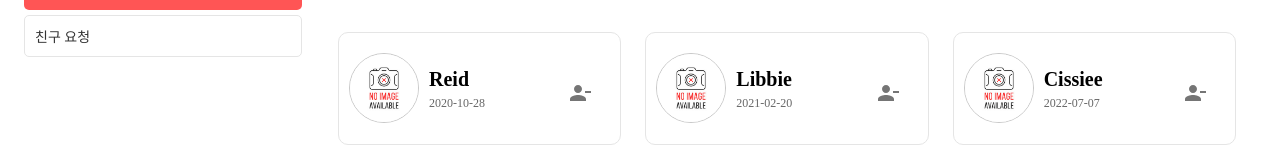
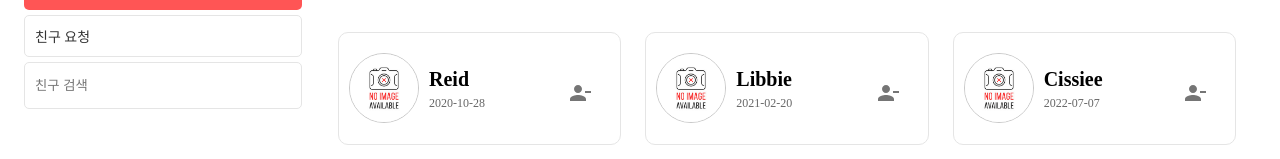
Before and after one commit to reunal/WiShare_Front, a React (Create React App) app: page /friend in a window 1280 px wide. Shown: the part 278-437 px from the top of the page. Built offline with nearby package versions, Linux system fonts and the light colour scheme; a web font is replaced by a local one.

Commit message:
친구검색폼

```diff
--- a/src/components/friend/FriendSideBar.tsx
+++ b/src/components/friend/FriendSideBar.tsx
@@ -1,6 +1,7 @@
-import React from 'react';
+import React, { KeyboardEvent, useRef, useState, ChangeEvent } from 'react';
 import SideBar from '../navbar/SideBar';
 import { StyledPageChangeButton } from '../../styles/CommonStyled';
+import { StyledFriendSearch } from '../../styles/friend/StyledFriend';
 
 interface CheckProps {
 	check: boolean;
@@ -8,12 +9,29 @@ interface CheckProps {
 }
 
 const FriendSideBar = ({ check, setCheck }: CheckProps): JSX.Element => {
+	const [text, setText] = useState<string>('');
+	const inputRef = useRef<HTMLInputElement>(null);
+
+	const onChange = (e: ChangeEvent<HTMLInputElement>) => {
+		setText(e.target.value);
+	};
+
 	const onChangeReceiveCheck = () => {
 		setCheck(true);
 	};
 
 	const onChangeSendCheck = () => {
 		setCheck(false);
+	};
+
+	const handleKeyPress = (e: KeyboardEvent<HTMLInputElement>) => {
+		if (e.key === 'Enter') {
+			if (text === '') {
+				alert('친구 이름을 입력해주세요');
+			}
+
+			window.console.log(text);
+		}
 	};
 
 	return (
@@ -25,6 +43,13 @@ const FriendSideBar = ({ check, setCheck }: CheckProps): JSX.Element => {
 			<StyledPageChangeButton color={check === true ? undefined : '#ff5555'} onClick={onChangeSendCheck}>
 				친구 요청
 			</StyledPageChangeButton>
+			<StyledFriendSearch
+				type="text"
+				placeholder="친구 검색"
+				onChange={onChange}
+				onKeyPress={handleKeyPress}
+				ref={inputRef}
+			/>
 		</SideBar>
 	);
 };
--- a/src/styles/friend/StyledFriend.tsx
+++ b/src/styles/friend/StyledFriend.tsx
@@ -87,6 +87,13 @@ export const FriendRequestCard = styled.div`
 	}
 `;
 
+export const StyledFriendSearch = styled.input`
+	width: 100%;
+	padding: 15px 10px;
+	border: solid 1px #e5e5e5;
+	border-radius: 5px;
+`;
+
 // friendDetail
 export const StyledFriendDetail = styled.div`
 	text-align: center;
```
